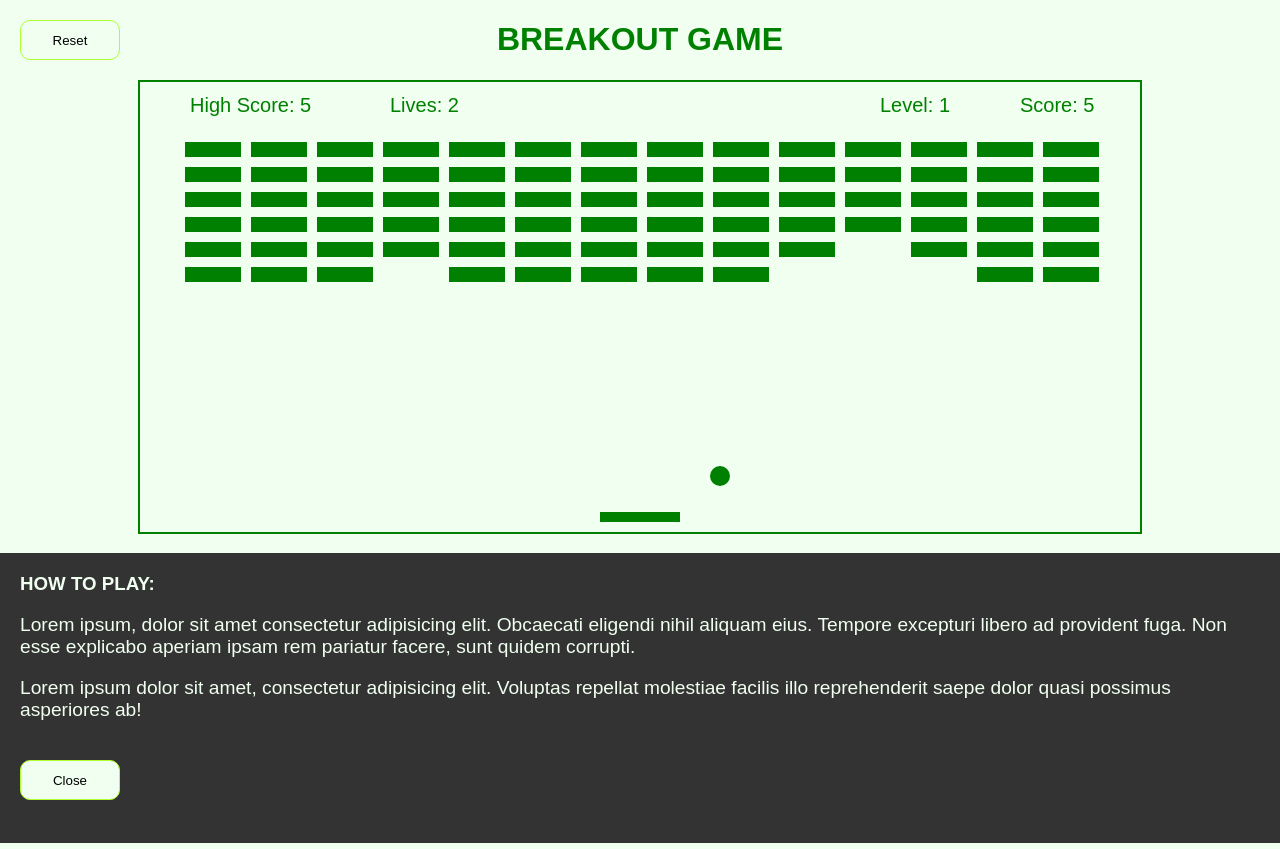
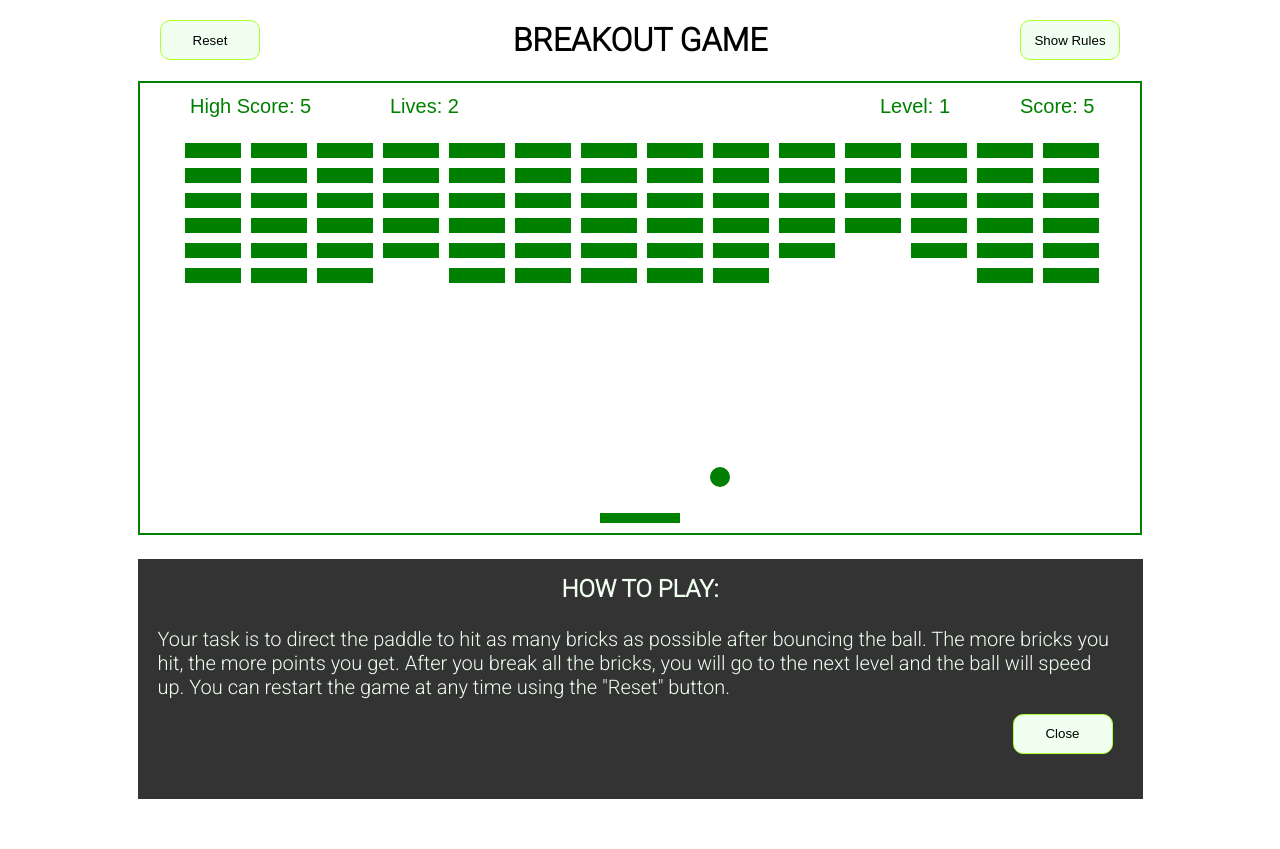
Before and after one commit to devdotcomweb/breakout-game, a plain HTML site: page index.html in a window 1280 px wide. Drawn offline with Linux system fonts and the light colour scheme.

Commit message:
some css improvements

```diff
--- a/index.html
+++ b/index.html
@@ -1,32 +1,40 @@
+<!-- @format -->
+
 <!DOCTYPE html>
 <html lang="en">
   <head>
-    <meta charset="UTF-8">
-    <meta http-equiv="X-UA-Compatible" content="IE=edge">
-    <meta name="viewport" content="width=device-width, initial-scale=1.0">
-    <link rel="stylesheet" href="style.css">
+    <meta charset="UTF-8" />
+    <meta http-equiv="X-UA-Compatible" content="IE=edge" />
+    <meta name="viewport" content="width=device-width, initial-scale=1.0" />
+    <link rel="stylesheet" href="style.css" />
     <title>Breakout_3</title>
   </head>
   <body>
+    <div id="game-and-rules-container">
       <button id="reset">Reset</button>
 
       <div id="game-container">
         <h1 class="header">BREAKOUT GAME</h1>
-        <canvas id="canvas" width='1000px' height="450px"></canvas>
+        <canvas id="canvas" width="1000px" height="450px"></canvas>
       </div>
 
+      <button id="show-rules">Show Rules</button>
+
       <div id="rules-container">
-
-        <button class="show-rules">Show Rules</button>
         <div id="rules" class="show">
           <h3>HOW TO PLAY:</h3>
-            <p>Lorem ipsum, dolor sit amet consectetur adipisicing elit. Obcaecati eligendi nihil aliquam eius. Tempore excepturi libero ad provident fuga. Non esse explicabo aperiam ipsam rem pariatur facere, sunt quidem corrupti.</p>
-            <p>Lorem ipsum dolor sit amet, consectetur adipisicing elit. Voluptas repellat molestiae facilis illo reprehenderit saepe dolor quasi possimus asperiores ab!</p>
+          <p>
+            Your task is to direct the paddle to hit as many bricks as possible
+            after bouncing the ball. The more bricks you hit, the more points
+            you get. After you break all the bricks, you will go to the next
+            level and the ball will speed up. You can restart the game at any
+            time using the "Reset" button.
+          </p>
+
           <button class="close">Close</button>
         </div>
       </div>
-
-
+    </div>
 
     <script src="script.js"></script>
   </body>
--- a/script.js
+++ b/script.js
@@ -1,25 +1,22 @@
-const closeBtn = document.querySelector('.close')
-const showBtn = document.querySelector('.show-rules')
+/** @format */
+
+const closeBtn = document.querySelector('.close');
+const showBtn = document.getElementById('show-rules');
 const rules = document.getElementById('rules');
-const resetBtn = document.querySelector('#reset');
+const resetBtn = document.getElementById('reset');
 
 const canvas = document.getElementById('canvas');
 const ctx = canvas.getContext('2d');
 
-
 let score = 0;
 let highScore;
-let lives = 3
+let lives = 3;
 let level = 1;
-const brickRowCount = 6
-const brickColumnCount = 14
+const brickRowCount = 6;
+const brickColumnCount = 14;
 
-
-
-if(localStorage.getItem('Highscore') === null )
-    highScore = 0
-else
-    highScore = JSON.parse(localStorage.getItem('Highscore'));
+if (localStorage.getItem('Highscore') === null) highScore = 0;
+else highScore = JSON.parse(localStorage.getItem('Highscore'));
 
 // Ball properties
 
@@ -29,8 +26,8 @@ const ball = {
   size: 10,
   speed: 4,
   dx: 4,
-    dy: -4
-}
+  dy: -4,
+};
 
 // Paddle properties
 
@@ -40,8 +37,8 @@ const paddle = {
   width: 80,
   height: 10,
   speed: 8,
-    dx: 0
-}
+  dx: 0,
+};
 
 // Brick Properties
 
@@ -51,17 +48,17 @@ const brickInfo = {
   width: 56,
   height: 15,
   padding: 10,
-    visible: true
-}
+  visible: true,
+};
 
 // Create arrays with objects
 const bricks = [];
-for(let i = 0; i < brickColumnCount; i++) {
+for (let i = 0; i < brickColumnCount; i++) {
   bricks[i] = [];
-    for(let j = 0; j < brickRowCount; j++) {
+  for (let j = 0; j < brickRowCount; j++) {
     const x = i * (brickInfo.width + brickInfo.padding) + brickInfo.offsetX;
     const y = j * (brickInfo.height + brickInfo.padding) + brickInfo.offsetY;
-        bricks[i][j] = { x, y, ...brickInfo}
+    bricks[i][j] = { x, y, ...brickInfo };
   }
 }
 
@@ -69,10 +66,10 @@ for(let i = 0; i < brickColumnCount; i++) {
 
 function drawBall() {
   ctx.beginPath();
-    ctx.arc(ball.x, ball.y, ball.size, 0, Math.PI * 2)
+  ctx.arc(ball.x, ball.y, ball.size, 0, Math.PI * 2);
   ctx.fillStyle = 'green';
   ctx.fill();
-    ctx.closePath()
+  ctx.closePath();
 }
 
 // Draw paddle
@@ -89,25 +86,25 @@ function drawPaddle() {
 
 function drawScore() {
   ctx.font = '20px Arial';
-    ctx.fillText(`Score: ${score}`, canvas.width - 120, 30)
+  ctx.fillText(`Score: ${score}`, canvas.width - 120, 30);
 }
 
 // Draw High Score
 
 function drawHighScore() {
-    ctx.font = '20px Arial'
-    ctx.fillText(`High Score: ${highScore}`, 50, 30)
+  ctx.font = '20px Arial';
+  ctx.fillText(`High Score: ${highScore}`, 50, 30);
 }
 
 // Draw Lives
 function drawLives() {
-    ctx.font = "20px Arial";
-    ctx.fillText(`Lives: ${lives}`, 250, 30)
+  ctx.font = '20px Arial';
+  ctx.fillText(`Lives: ${lives}`, 250, 30);
 }
 
 function drawLevel() {
   ctx.font = '20px Arial';
-    ctx.fillText(`Level: ${level}`, 740, 30)
+  ctx.fillText(`Level: ${level}`, 740, 30);
 }
 
 // Draw bricks using the bricks array
@@ -119,42 +116,39 @@ function drawBricks() {
       ctx.fillStyle = brick.visible ? 'green' : 'transparent';
       ctx.fill();
       ctx.closePath();
-        })
-    })
+    });
+  });
 }
 
 // Move padle on canvas
 
 function movePaddle() {
+  paddle.x += paddle.dx;
 
-    paddle.x += paddle.dx
-
-    if(paddle.x < 0)
-        paddle.x = 0
-    if(paddle.x + paddle.width > canvas.width)
-        paddle.x = canvas.width - paddle.width
+  if (paddle.x < 0) paddle.x = 0;
+  if (paddle.x + paddle.width > canvas.width)
+    paddle.x = canvas.width - paddle.width;
 }
 
 // Move ball on canvas
 
 function moveBall() {
-
-    ball.x += ball.dx
-    ball.y += ball.dy
+  ball.x += ball.dx;
+  ball.y += ball.dy;
 
   // Ball collisions
 
   // Walls colision
 
-    if(
+  if (
     // left wall
     ball.x - ball.size < 0 ||
     // right wall
     ball.x + ball.size > canvas.width
   )
-        ball.dx *= -1
+    ball.dx *= -1;
 
-    if(
+  if (
     // top wall
     ball.y - ball.size < 0 ||
     // bottom wall
@@ -164,11 +158,10 @@ function moveBall() {
 
   // Paddle colision
 
-    if(
+  if (
     ball.x + ball.size > paddle.x &&
     ball.x - ball.size < paddle.x + paddle.width &&
     ball.y + ball.size > paddle.y
-
   )
     ball.dy = -ball.speed;
 
@@ -176,88 +169,75 @@ function moveBall() {
 
   bricks.forEach(column => {
     column.forEach(brick => {
-            if(brick.visible) {
-                if(
+      if (brick.visible) {
+        if (
           // Left side
           ball.x + ball.size > brick.x &&
           // Right side
-                    ball.x - ball.size < brick.x + brick.width&&
+          ball.x - ball.size < brick.x + brick.width &&
           // Top side
           ball.y + ball.size > brick.y &&
           // Bottom side
           ball.y - ball.size < brick.y + brick.height
         ) {
-                    ball.dy *= -1
+          ball.dy *= -1;
 
           brick.visible = false;
 
-                    score++
+          score++;
 
-                    if(highScore < score) {
+          if (highScore < score) {
             highScore = score;
-                        localStorage.setItem('Highscore', JSON.stringify(highScore))
+            localStorage.setItem('Highscore', JSON.stringify(highScore));
           }
 
           // Show all bricks and put the paddle higher to increase level
           if (score % (brickColumnCount * brickRowCount) === 0) {
             resetAllBricks();
             ball.speed += 3;
-                        level++
-                        ball.x = 200
-                        ball.y = canvas.height - 180
+            level++;
+            ball.x = 200;
+            ball.y = canvas.height - 180;
             ball.dx = 4;
             ball.dy = -4;
-                        paddle.x = canvas.width / 2 - 40
+            paddle.x = canvas.width / 2 - 40;
+          }
+        }
+      }
+    });
+  });
 
+  // Hit bottom - loose
+  if (ball.y + ball.size > canvas.height) {
+    if (lives > 0) lives--;
+
+    if (lives === 0) {
+      hideAllBricks();
+      lives = 'GAME OVER - RESET THE GAME';
     }
-
+    // if(lives <0 && ball.y + ball.size > canvas.height)
+    //     lives
   }
 }
 
-        })
-    })
-
-    // Hit bottom - loose
-    if(ball.y + ball.size > canvas.height) {
-
-        if(lives > 0)
-            lives --;
-
-        if(lives === 0) {
-            hideAllBricks();
-            lives = 'GAME OVER - RESET THE GAME'
-        }
-        // if(lives <0 && ball.y + ball.size > canvas.height)
-        //     lives
-
-    }
-
-
-
-
-}
-
 function resetAllBricks() {
-
   bricks.forEach(column => {
     column.forEach(brick => {
       brick.visible = true;
-        })
-    })
+    });
+  });
 }
 
 function hideAllBricks() {
   bricks.forEach(column => {
     column.forEach(brick => {
       brick.visible = false;
-        })
-    })
+    });
+  });
 }
 
-
 function draw() {
-
-    ctx.clearRect(0, 0, canvas.width, canvas.height)
+  ctx.clearRect(0, 0, canvas.width, canvas.height);
 
   drawBall();
   drawPaddle();
@@ -266,43 +246,35 @@ function draw() {
   drawLives();
   drawLevel();
   drawBricks();
-
 }
 
 function drawEverything() {
-
   movePaddle();
   moveBall();
 
   draw();
 
-    requestAnimationFrame(drawEverything)
-
+  requestAnimationFrame(drawEverything);
 }
 
 drawEverything();
 
-
-document.addEventListener('keydown', keyDown)
-document.addEventListener('keyup', keyUp)
-resetBtn.addEventListener('click', resetGame)
-
+document.addEventListener('keydown', keyDown);
+document.addEventListener('keyup', keyUp);
+resetBtn.addEventListener('click', resetGame);
 
 function keyDown(e) {
-    if(e.key === 'Right' || e.key === "ArrowRight")
-        paddle.dx = paddle.speed;
-    if(e.key === 'Left' || e.key === "ArrowLeft")
-        paddle.dx = -paddle.speed;
-};
+  if (e.key === 'Right' || e.key === 'ArrowRight') paddle.dx = paddle.speed;
+  if (e.key === 'Left' || e.key === 'ArrowLeft') paddle.dx = -paddle.speed;
+}
 
 function keyUp(e) {
-    if(
+  if (
     e.key === 'Left' ||
     e.key === 'ArrowLeft' ||
     e.key === 'Right' ||
     e.key === 'ArrowRight'
   )
-
     paddle.dx = 0;
 }
 
@@ -312,15 +284,14 @@ function resetGame() {
   lives = 3;
   ball.x = 200;
   ball.y = canvas.height - 180;
-    ball.dy = -4
-    ball.dx = 4
-    paddle.x = canvas.width / 2 - 40
-    paddle.y = canvas.height - 20
+  ball.dy = -4;
+  ball.dx = 4;
+  paddle.x = canvas.width / 2 - 40;
+  paddle.y = canvas.height - 20;
   level = 1;
   ball.speed = 4;
 }
 
+closeBtn.addEventListener('click', () => rules.classList.remove('show'));
 
-closeBtn.addEventListener('click', () => rules.classList.remove('show'))
-
-showBtn.addEventListener('click', () => rules.classList.add('show'))
+showBtn.addEventListener('click', () => rules.classList.add('show'));
--- a/style.css
+++ b/style.css
@@ -1,5 +1,10 @@
+/** @format */
+
+@import url('https://fonts.googleapis.com/css2?family=Roboto:wght@300&display=swap');
+
 CSS Variables :root {
   --primary-color: green;
+  --secondary-color: honeydew;
   --background-color: #333;
 }
 
@@ -7,51 +12,10 @@ body {
   box-sizing: border-box;
   margin: 0;
   padding: 0;
-  font-family: Arial, Helvetica, sans-serif;
-  color: green;
-  background-color: honeydew;
-  overflow: hidden;
-}
-
-#game-container {
-  display: flex;
-  flex-direction: column;
-  justify-content: center;
-  align-items: center;
-}
-
-#reset {
-  position: absolute;
-  top: 100;
-  left: 10
-}
-
-canvas {
-  border: 2px solid green;
-}
-
-#rules {
-  width: 100%;
-  height: 290px;
-  background-color: #333;
-  color: honeydew;
-  transform: translateY(290px);
-  transition: transform 1s ease-in-out;
-}
-
-#rules.show {
-  transform: translateY(0);
-}
-
-h3 {
-  display: inline
-  font-size: 1.5rem;
-  padding: 20px 0px 0px 20px;
-}
-
-p {
-  font-size: 1.2rem;
-  padding: 0 20px;
+  font-family: 'Roboto';
+  font-weight: 300;
+  color: var(--primary-color);
+  background-color: var(--secondary-color);
 }
 
 button {
@@ -67,14 +31,74 @@ button:hover {
   background-color: greenyellow;
 }
 
+#game-and-rules-container {
+  position: relative;
+  margin: auto;
+  max-width: 1200px;
+  max-height: 900px;
+  margin-bottom: 50px;
+  /* border: 3px solid orange; */
+  overflow: hidden;
+}
+
+#game-container {
+  display: flex;
+  flex-direction: column;
+  justify-content: center;
+  align-items: center;
+}
+
+#reset {
+  position: absolute;
+  top: 0px;
+  left: 100px;
+}
+
+canvas {
+  border: 2px solid green;
+}
+
+#rules {
+  width: 83.75%;
+  height: 290px;
+  background-color: #333;
+  color: honeydew;
+  margin: auto;
+  margin-top: 20px;
+  transform: translateY(300px);
+  transition: transform 1s ease-in-out;
+}
+
+#rules.show {
+  transform: translateY(0px);
+}
+
+h3 {
+  text-align: center;
+  font-size: 1.5rem;
+  padding-top: 1rem;
+}
+
+p {
+  font-size: 1.25rem;
+  padding: 0 20px;
+}
+
 #rules-container {
   position: relative;
   width: 100%;
-  height: 280px;
+  height: 220px;
+  margin-bottom: 20px;
 }
 
-.show-rules {
+#show-rules {
   position: absolute;
-  left: 0px;
-  bottom: 60px;
+  top: 0;
+  right: 100px;
 }
+
+.close {
+  position: absolute;
+  bottom: 85px;
+  right: 10px;
+}
```
Lines whose indentation alone changed are shown as unchanged.
